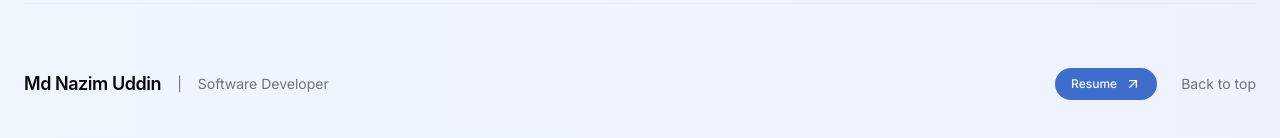
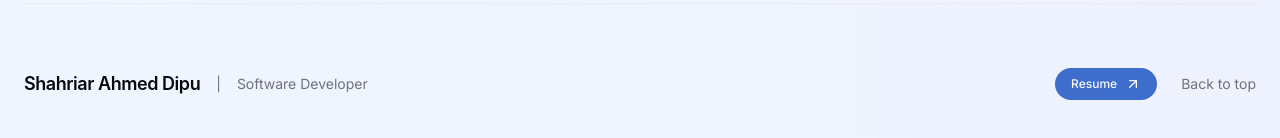
Before and after one commit to Shahriar-Ahmed-Dipu/shahriar-dipu, a React (Vite) app: page / in a window 1280 px wide. Shown: the part 5569-5707 px from the top of the page. Built offline with nearby package versions, Linux system fonts and the light colour scheme; a web font is replaced by a local one.

Commit message:
Visual edit in Lovable
Edited UI in Lovable

```diff
--- a/src/components/Footer.tsx
+++ b/src/components/Footer.tsx
@@ -1,6 +1,5 @@
 import { ResumeButton } from './ResumeButton';
 import { Linkedin, Instagram } from "lucide-react";
-
 export const Footer = () => {
   return <footer id="contact" className="bg-gradient-to-r from-blue-50 to-indigo-50 relative overflow-hidden py-12">
       <div className="section-container">
@@ -115,9 +114,7 @@ export const Footer = () => {
 
         <div className="pt-16 flex flex-col md:flex-row justify-between items-center gap-4 text-muted-foreground text-sm border-t border-border/50 mt-16">
           <div className="flex flex-col md:flex-row items-center gap-4">
-            <a href="#" className="font-display text-lg font-semibold tracking-tight text-foreground">
-              Md Nazim Uddin
-            </a>
+            <a href="#" className="font-display text-lg font-semibold tracking-tight text-foreground">Shahriar Ahmed Dipu</a>
             <span className="hidden md:inline text-muted-foreground">|</span>
             <span>Software Developer</span>
           </div>
```
